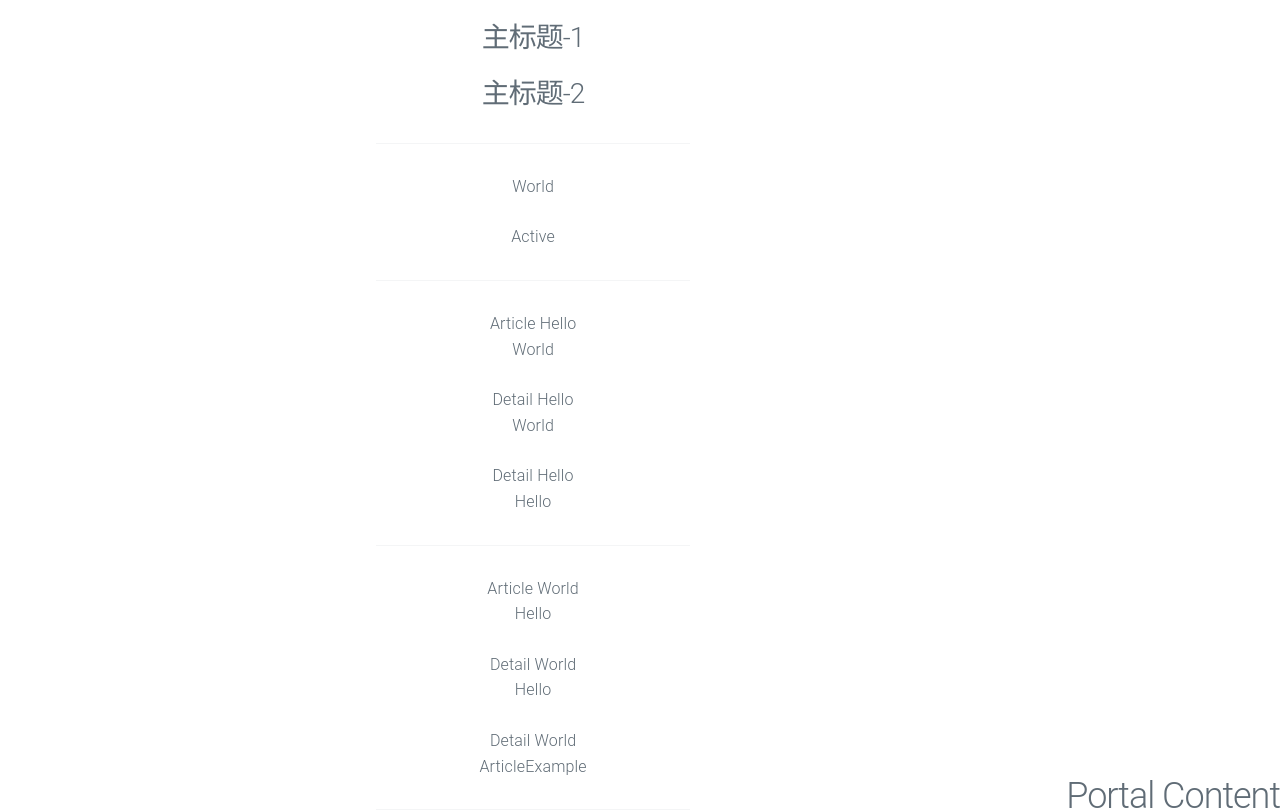
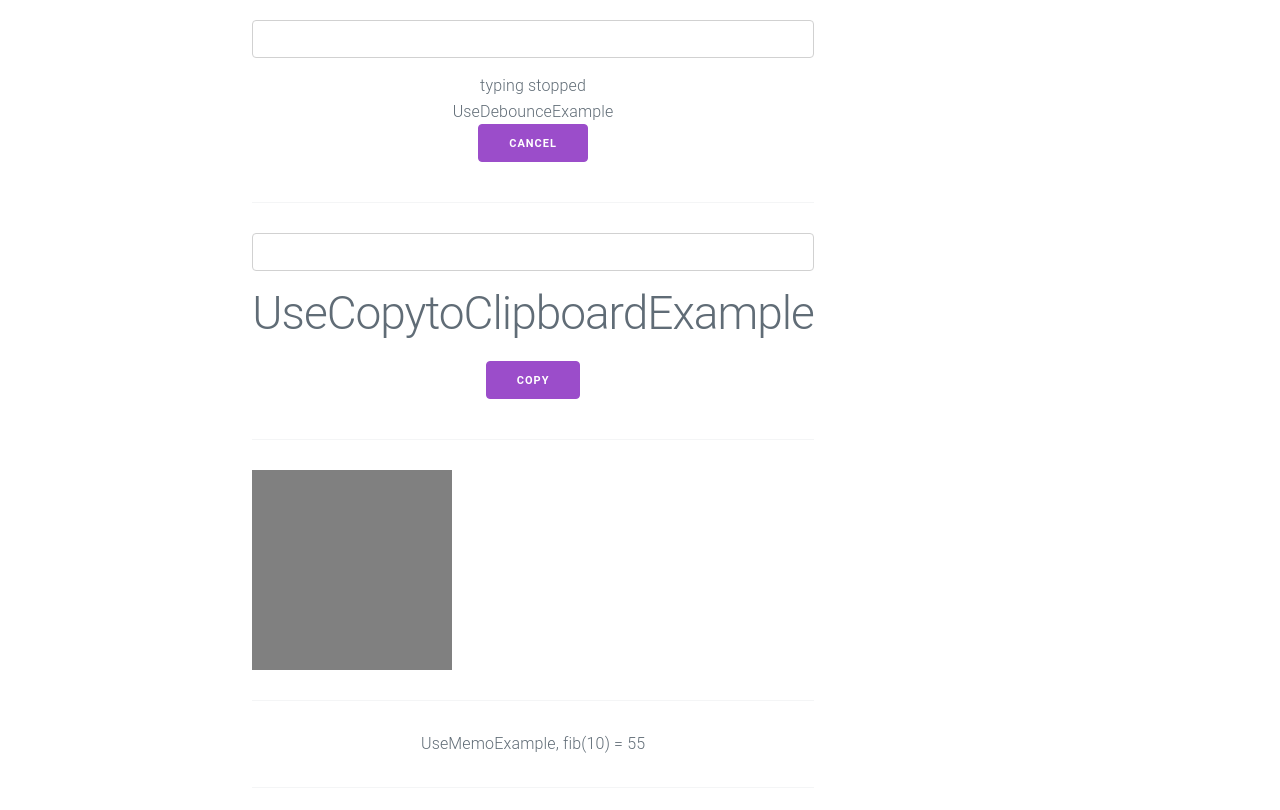
Before and after one commit to itbaby/react-examples, a React (Vite) app: page / in a window 1280 px wide. Shown: the top 810 px of the page. Built offline with nearby package versions, Linux system fonts and the light colour scheme.

Commit message:
add more example , UseMemo, UseClick, UseCopyToClipboard, UseDebounce

```diff
--- a/src/App.tsx
+++ b/src/App.tsx
@@ -7,10 +7,22 @@ import RefExample from './RefExample';
 import SuspenseExample from './SuspenseExample';
 import ArticleExample from './ArticleExample';
 import UseContextExample from './UseContextExample';
+import UseMemoExample from './UseMemoExample';
+import UseClickAway from './UseClickAway';
+import UseCopytoClipboardExample from './UseCopyToClipboardExample';
+import UseDebounceExample from './UseDebounceExample';
 
 function App() {
   return (
     <React.StrictMode>
+      <UseDebounceExample />
+      <hr />
+      <UseCopytoClipboardExample />
+      <hr />
+      <UseClickAway />
+      <hr />
+      <UseMemoExample />
+      <hr />
       <UseContextExample />
       <hr />
       <ArticleExample />
--- /dev/null
+++ b/src/UseClickAway.tsx
@@ -0,0 +1,18 @@
+import React from "react";
+import { useClickAway } from "react-use";
+
+export default function UseClickAway() {
+  const ref = React.useRef<HTMLDivElement>(null);
+  useClickAway(ref, () => {
+    console.log('OutSide Clicked')
+  })
+  return (
+    <>
+      <div ref={ref} style={{
+        width: 200,
+        height: 200,
+        background: 'gray'
+      }}></div>
+    </>
+  )
+}
--- /dev/null
+++ b/src/UseCopyToClipboardExample.tsx
@@ -0,0 +1,16 @@
+import { useState } from "react";
+import { useCopyToClipboard } from "react-use";
+
+//
+export default function UseCopytoClipboardExample() {
+  const [text, setText] = useState('');
+  const [state, copyToClipboard] = useCopyToClipboard();
+  return (
+    <>
+      <input value={text} onChange={e => setText(e.target.value)} />
+      <h1>UseCopytoClipboardExample</h1>
+      <button onClick={() => copyToClipboard(text)}>Copy</button>
+      {state.value}
+    </>
+  )
+}
--- /dev/null
+++ b/src/UseDebounceExample.tsx
@@ -0,0 +1,19 @@
+import { useState } from "react";
+import { useDebounce } from "react-use";
+
+
+export default function UseDebounceExample() {
+  const [state, setState] = useState('');
+  const [val, setVal] = useState('');
+  const [debouncedValue, setDebouncedValue] = useState('');
+  const [, cancel] = useDebounce(() => {
+    setState('typing stopped')
+    setDebouncedValue(val);
+  }, 2000, [val])
+  return <>
+    <input value={val} onChange={e => setVal(e.target.value)} />
+    <div>{state}{debouncedValue}</div>
+    <div>UseDebounceExample</div>
+    <button onClick={cancel}>Cancel</button>
+  </>
+}
```
